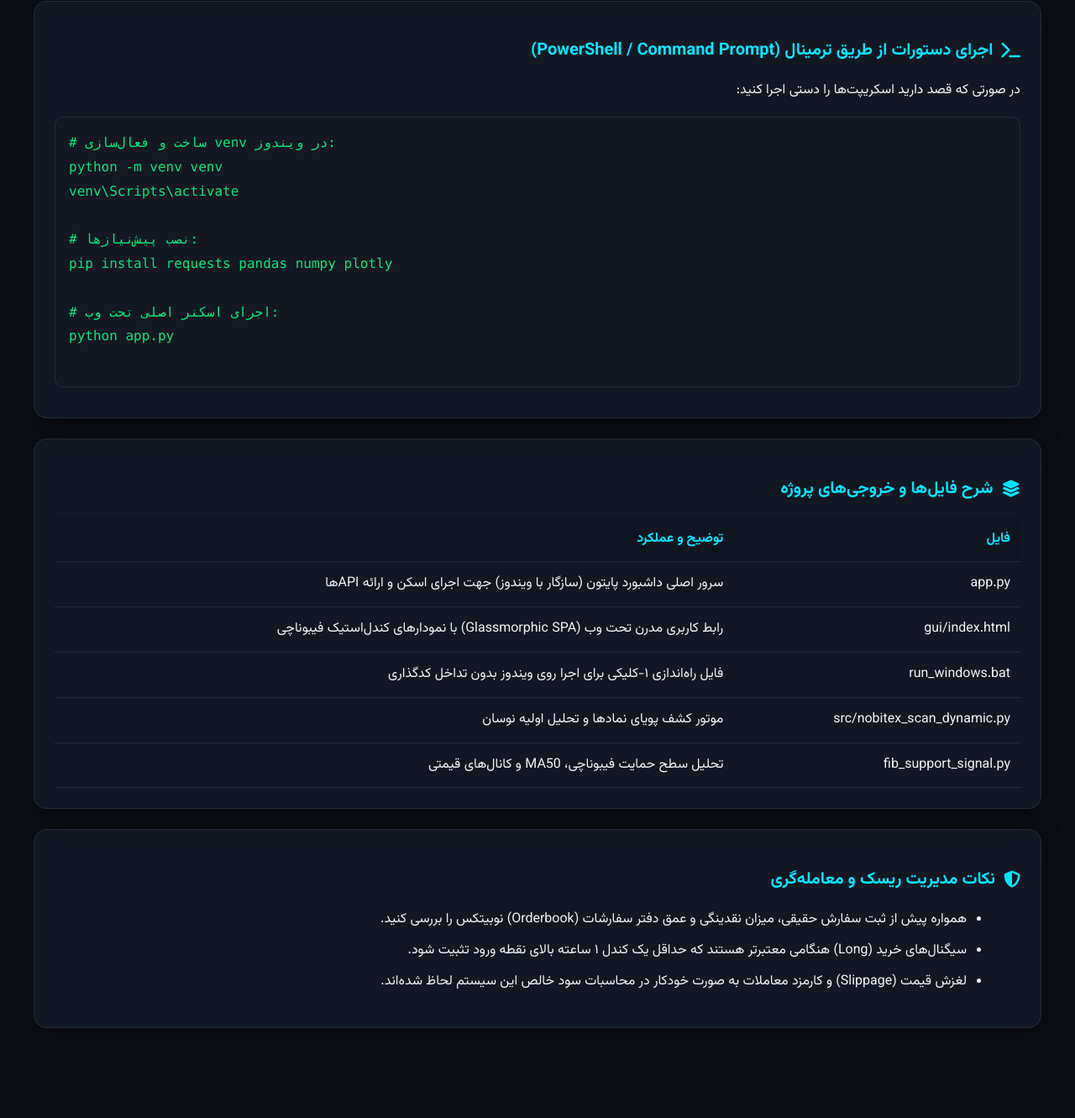
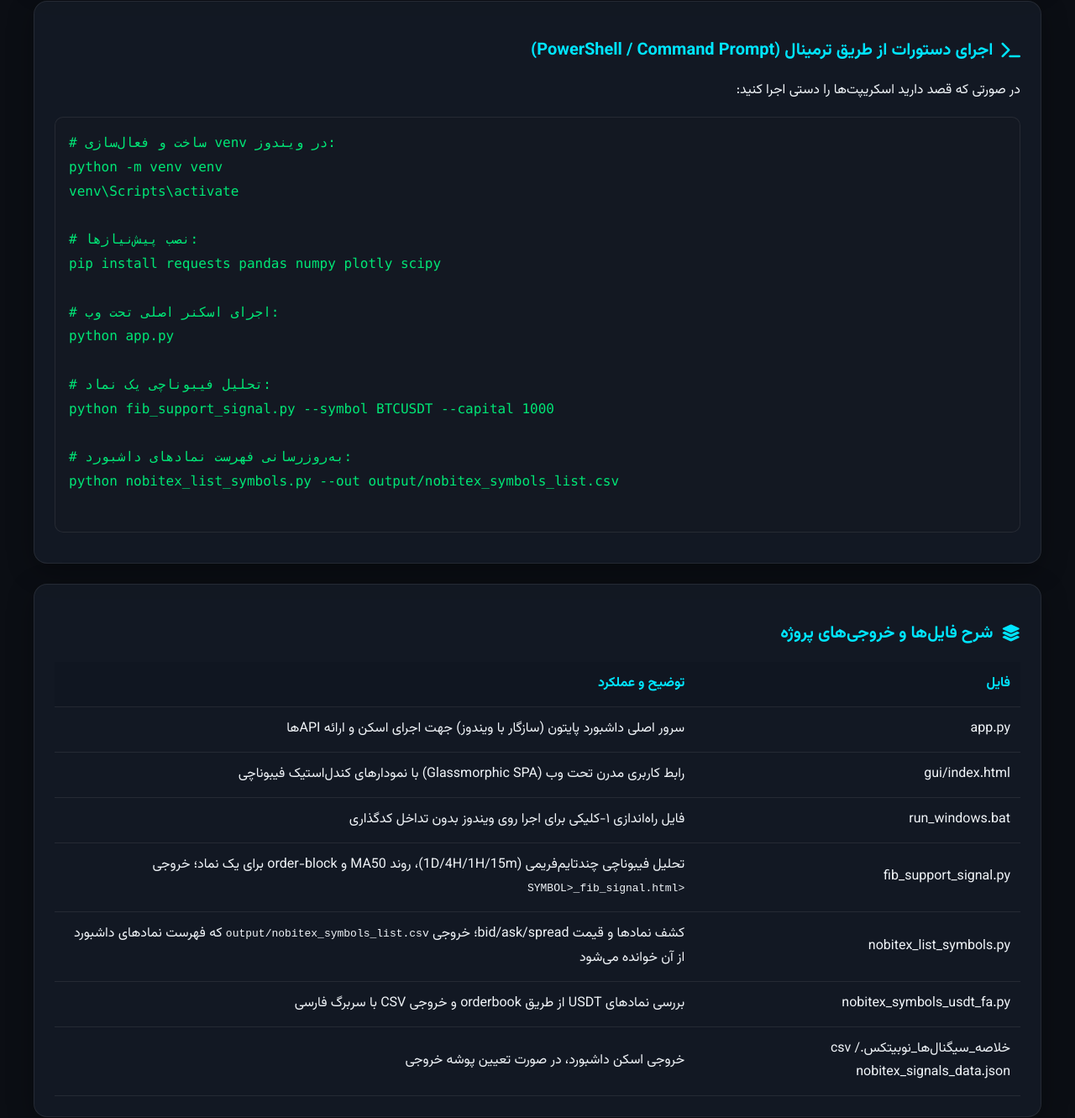
Before and after one commit to YayaBaig/gharat_gharoon, a plain HTML site: page guide.html in a window 1280 px wide. Shown: the part 499-1830 px from the top of the page at 84% size. Before the commit the page ends 1787 px from the top, so only its background shows below. Drawn offline with Linux system fonts and the light colour scheme.

Commit message:
updated docs to reflect current state

```diff
--- a/guide.html
+++ b/guide.html
@@ -130,10 +130,16 @@ python -m venv venv
 venv\Scripts\activate
 
 # نصب پیش‌نیازها:
-pip install requests pandas numpy plotly
+pip install requests pandas numpy plotly scipy
 
 # اجرای اسکنر اصلی تحت وب:
 python app.py
+
+# تحلیل فیبوناچی یک نماد:
+python fib_support_signal.py --symbol BTCUSDT --capital 1000
+
+# به‌روزرسانی فهرست نمادهای داشبورد:
+python nobitex_list_symbols.py --out output/nobitex_symbols_list.csv
         </pre>
     </div>
 
@@ -144,8 +150,10 @@ python app.py
             <tr><td>app.py</td><td>سرور اصلی داشبورد پایتون (سازگار با ویندوز) جهت اجرای اسکن و ارائه APIها</td></tr>
             <tr><td>gui/index.html</td><td>رابط کاربری مدرن تحت وب (Glassmorphic SPA) با نمودارهای کندل‌استیک فیبوناچی</td></tr>
             <tr><td>run_windows.bat</td><td>فایل راه‌اندازی ۱-کلیکی برای اجرا روی ویندوز بدون تداخل کدگذاری</td></tr>
-            <tr><td>src/nobitex_scan_dynamic.py</td><td>موتور کشف پویای نمادها و تحلیل اولیه نوسان</td></tr>
-            <tr><td>fib_support_signal.py</td><td>تحلیل سطح حمایت فیبوناچی، MA50 و کانال‌های قیمتی</td></tr>
+            <tr><td>fib_support_signal.py</td><td>تحلیل فیبوناچی چندتایم‌فریمی (1D/4H/1H/15m)، روند MA50 و order-block برای یک نماد؛ خروجی <code>&lt;SYMBOL&gt;_fib_signal.html</code></td></tr>
+            <tr><td>nobitex_list_symbols.py</td><td>کشف نمادها و قیمت bid/ask/spread؛ خروجی <code>output/nobitex_symbols_list.csv</code> که فهرست نمادهای داشبورد از آن خوانده می‌شود</td></tr>
+            <tr><td>nobitex_symbols_usdt_fa.py</td><td>بررسی نمادهای USDT از طریق orderbook و خروجی CSV با سربرگ فارسی</td></tr>
+            <tr><td>خلاصه_سیگنال‌ها_نوبیتکس.csv / nobitex_signals_data.json</td><td>خروجی اسکن داشبورد، در صورت تعیین پوشه خروجی</td></tr>
         </table>
     </div>
 
```
Also changed, not shown: docs/changelog.txt, docs/usage_examples.txt, guid.txt (deleted), 2 other files.
